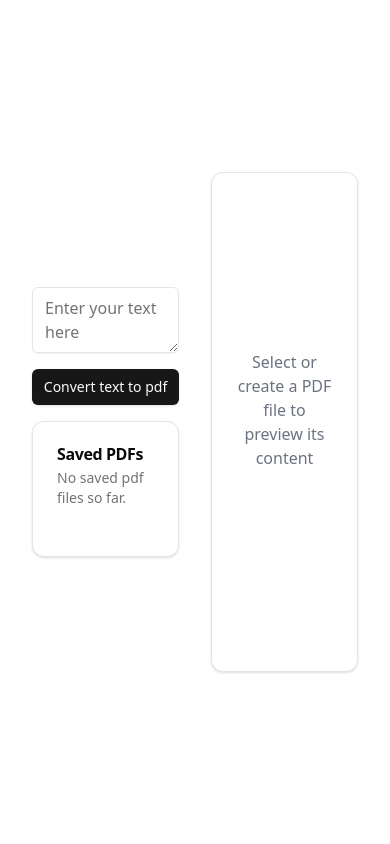
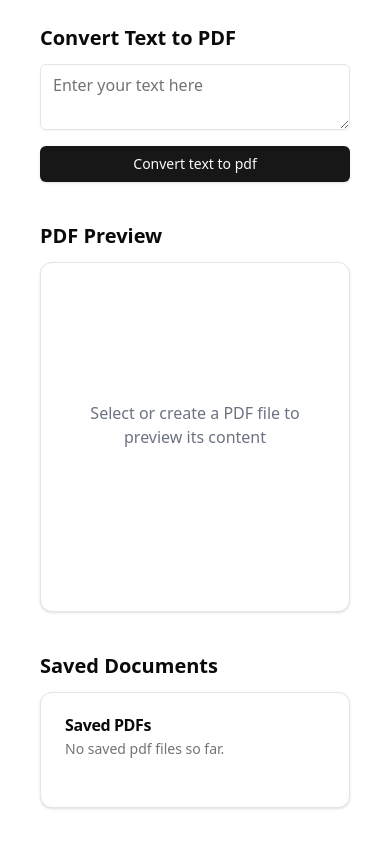
Before and after one commit to rexvel/universe-test-task, a React (Vite) app: page / in a window 390 px wide. Built offline with nearby package versions, Linux system fonts and the light colour scheme; no server answers.

Commit message:
style: add adaptive design; reallign blocks

```diff
--- a/src/App.tsx
+++ b/src/App.tsx
@@ -14,14 +14,34 @@ const App = () => {
 
   return (
     <Layout>
-      <main className="flex items-center justify-center h-screen">
-        <div className="w-1/2 p-4 flex flex-col">
-          <ConversionForm onConvert={convertText} isLoading={isLoading} apiError={error} />
-          <SavedPDF savedPdfData={savedPDFs} className="mt-4">
-            <SavedPDFList savedPdfData={savedPDFs} onEntryClick={handleSavedEntryClick} />
-          </SavedPDF>
+      <main className="flex flex-col md:grid md:grid-cols-2 gap-6 min-h-screen p-4">
+        <div className="flex flex-col gap-6 order-1 md:order-1">
+          <section className="p-2 md:p-4">
+            <article>
+              <h2 className="text-xl font-semibold mb-3">Convert Text to PDF</h2>
+              <ConversionForm onConvert={convertText} isLoading={isLoading} apiError={error} />
+            </article>
+          </section>
+
+          <section className="p-2 md:p-4 order-3 md:hidden">
+            <h2 className="text-xl font-semibold mb-3">PDF Preview</h2>
+            <PDFViewer pdfUrl={pdfUrl} isLoading={isLoading} />
+          </section>
+
+          <section className="p-2 md:p-4 order-4 md:order-2">
+            <article>
+              <h2 className="text-xl font-semibold mb-3">Saved Documents</h2>
+              <SavedPDF savedPdfData={savedPDFs}>
+                <SavedPDFList savedPdfData={savedPDFs} onEntryClick={handleSavedEntryClick} />
+              </SavedPDF>
+            </article>
+          </section>
         </div>
-        <PDFViewer pdfUrl={pdfUrl} />
+
+        <section className="p-2 md:p-4 order-2 hidden md:block md:order-2">
+          <h2 className="text-xl font-semibold mb-3">PDF Preview</h2>
+          <PDFViewer pdfUrl={pdfUrl} isLoading={isLoading} />
+        </section>
       </main>
     </Layout>
   );
--- a/src/components/PDFViewer.tsx
+++ b/src/components/PDFViewer.tsx
@@ -1,7 +1,7 @@
-import { FC } from 'react';
+import { FC, useEffect, useState } from 'react';
 import { Document, Page } from 'react-pdf';
 
-import { encodePdfDataUrl } from '@/lib/utils';
+import { calculateContainerHeight, encodePdfDataUrl, getViewportHeight } from '@/lib/utils';
 import { Card, CardContent } from '@/components';
 import { DEFAULT_PAGE_NUMBER } from '@/constants';
 import { Nullish } from '@/types';
@@ -16,13 +16,45 @@ const options = {
 
 type Props = {
   pdfUrl: string | Nullish;
+  isLoading?: boolean;
 };
 
-export const PDFViewer: FC<Props> = ({ pdfUrl = '' }) => {
+export const PDFViewer: FC<Props> = ({ pdfUrl = '', isLoading = false }) => {
+  const [viewportHeight, setViewportHeight] = useState(window.innerHeight);
+  const [pdfWidth, setPdfWidth] = useState(window.innerWidth < 768 ? 300 : 400);
+
+  const containerHeight = calculateContainerHeight(viewportHeight);
+
+  useEffect(() => {
+    const handleResize = () => {
+      const viewportHeight = getViewportHeight();
+      setViewportHeight(viewportHeight);
+      setPdfWidth(viewportHeight < 768 ? 300 : 400);
+    };
+
+    window.addEventListener('resize', handleResize);
+    return () => window.removeEventListener('resize', handleResize);
+  }, []);
+
+  if (isLoading) {
+    return (
+      <div className="w-full flex justify-center">
+        <Card className={`w-full ${containerHeight} flex items-center justify-center`}>
+          <CardContent>
+            <p className="text-gray-500 text-center">Converting your text to PDF...</p>
+            <div className="mt-4 flex justify-center">
+              <div className="animate-spin rounded-full h-8 w-8 border-b-2 border-gray-900"></div>
+            </div>
+          </CardContent>
+        </Card>
+      </div>
+    );
+  }
+
   if (!pdfUrl) {
     return (
-      <div className="w-1/2 p-4 flex justify-center">
-        <Card className="w-full h-[500px] flex items-center justify-center">
+      <div className="w-full flex justify-center">
+        <Card className={`w-full ${containerHeight} flex items-center justify-center`}>
           <CardContent>
             <p className="text-gray-500 text-center">
               Select or create a PDF file to preview its content
@@ -32,20 +64,22 @@ export const PDFViewer: FC<Props> = ({ pdfUrl = '' }) => {
       </div>
     );
   }
+
   const file = encodePdfDataUrl(pdfUrl);
 
-  // TODO memo options
   return (
-    <div className="flex flex-col items-center  h-[600px]">
+    <div
+      className={`flex flex-col items-center md:h-auto md:overflow-visible ${containerHeight} overflow-auto`}
+    >
       <Document
         loading={<div className="text-center py-4">Loading PDF...</div>}
         file={file}
         options={options}
       >
-        <div className="border border-gray-200 rounded-md overflow-hidden w-[490px]">
+        <div className="border border-gray-200 rounded-md overflow-hidden w-full max-w-[320px] md:max-w-[490px]">
           <Page
             pageNumber={DEFAULT_PAGE_NUMBER}
-            width={400}
+            width={pdfWidth}
             className="mx-auto"
             renderTextLayer={false}
             renderAnnotationLayer={false}
--- a/src/components/SavedPDF/SavedPDFItem.tsx
+++ b/src/components/SavedPDF/SavedPDFItem.tsx
@@ -1,6 +1,7 @@
 import React from 'react';
 import { PdfFileData } from '@/types';
 import { Card, CardContent, CardHeader, CardTitle } from '@/components';
+import { formatDate } from '@/lib/utils';
 
 interface SavedPDFItemProps {
   entry: PdfFileData;
@@ -8,18 +9,6 @@ interface SavedPDFItemProps {
 }
 
 export const SavedPDFItem: React.FC<SavedPDFItemProps> = ({ entry, onClick }) => {
-  const formatDate = (dateString: string) => {
-    const date = new Date(dateString);
-    return new Intl.DateTimeFormat('uk-UA', {
-      day: '2-digit',
-      month: '2-digit',
-      year: 'numeric',
-      hour: '2-digit',
-      minute: '2-digit',
-      second: '2-digit',
-    }).format(date);
-  };
-
   const displayedDate = formatDate(entry.creationDate);
 
   return (
--- a/src/lib/utils.ts
+++ b/src/lib/utils.ts
@@ -19,3 +19,18 @@ export const formatDate = (dateString: string) => {
     second: '2-digit',
   }).format(date);
 };
+
+export const getViewportHeight = () => {
+  if (window) {
+    const viewportHeight = window.innerHeight;
+    return viewportHeight;
+  }
+};
+
+export const calculateContainerHeight = (viewportHeight: number) => {
+  return viewportHeight < 700
+    ? 'h-[250px]'
+    : viewportHeight < 900
+      ? 'h-[350px] md:h-[450px]'
+      : 'h-[400px] md:h-[600px]';
+};
```
